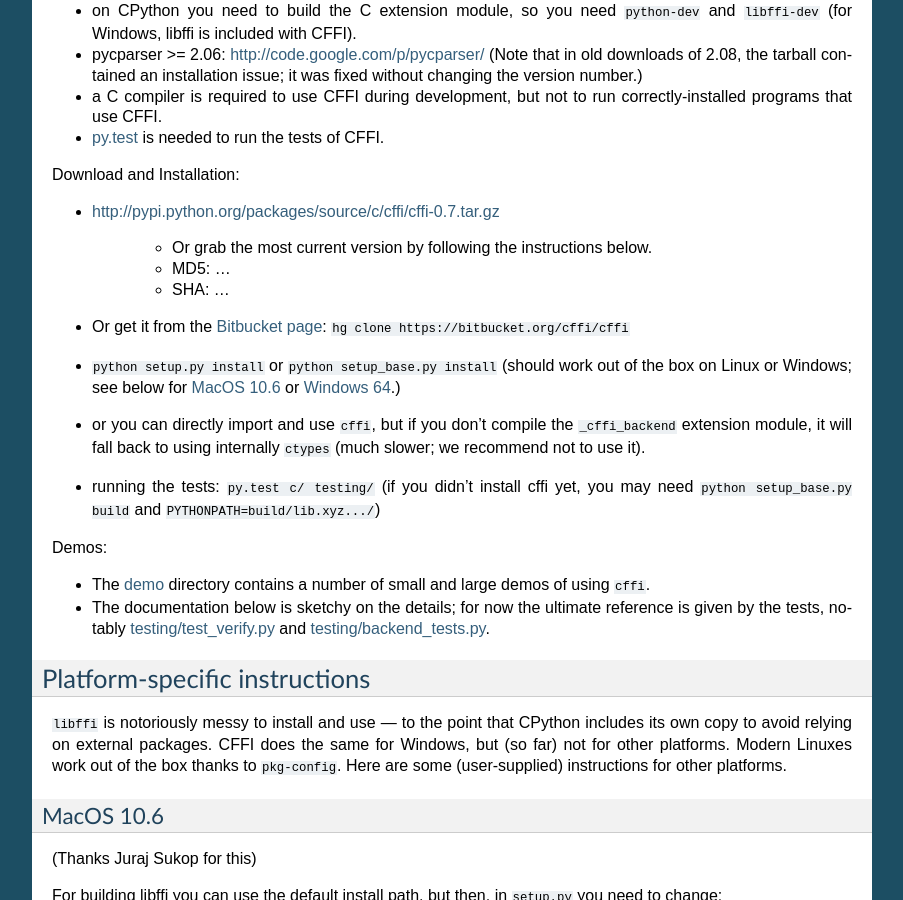
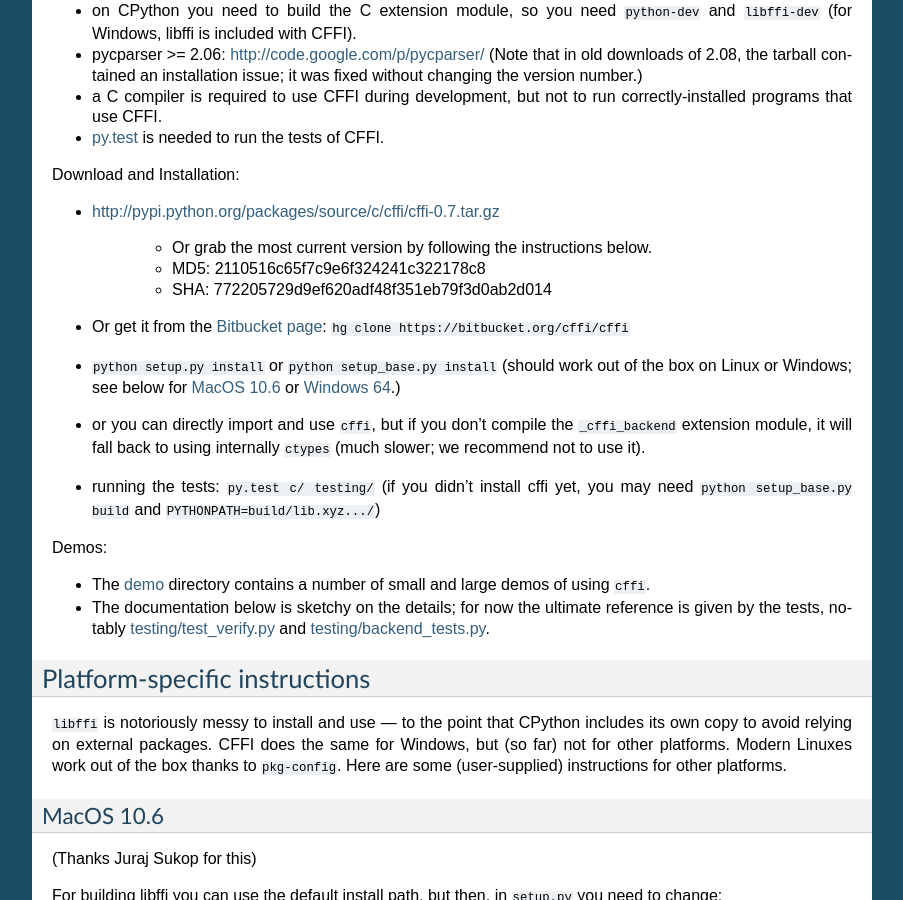
Before and after one commit to tharvik/cffi, a Sphinx documentation site: the page built from doc/source/index.rst, in a window 1280 px wide and 900 px high, scrolled down 881 px. Shown: the whole window, without its empty margins (198-1101 px from the left). Built offline with Sphinx 7.4.7, drawn with Linux system fonts in a browser that asks for light colours.

Commit message:
Update the MD5/SHA

```diff
--- a/doc/source/index.rst
+++ b/doc/source/index.rst
@@ -94,9 +94,9 @@ Download and Installation:
 
    - Or grab the most current version by following the instructions below.
 
-   - MD5: ...
-
-   - SHA: ...
+   - MD5: 2110516c65f7c9e6f324241c322178c8
+
+   - SHA: 772205729d9ef620adf48f351eb79f3d0ab2d014
 
 * Or get it from the `Bitbucket page`_:
   ``hg clone https://bitbucket.org/cffi/cffi``
```
